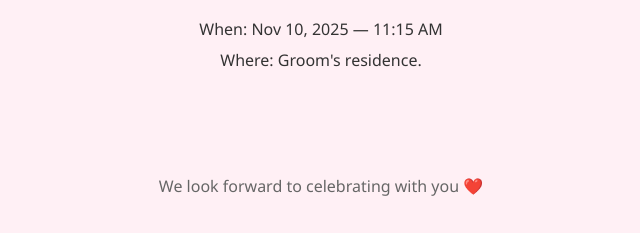
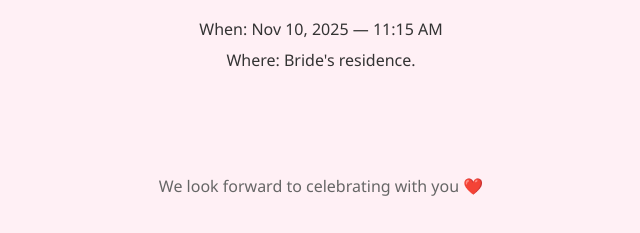
Before and after one commit to jayswel/jayswel_and_anju_wedding, a plain HTML site: page index.html in a window 1280 px wide. Shown: the part 1145-1378 px from the top of the page, 319-959 px from the left. Drawn offline with Linux system fonts and the light colour scheme.

Commit message:
Update index.html

```diff
--- a/index.html
+++ b/index.html
@@ -110,7 +110,7 @@
   <section class="section">
     <h2>💖 When & Where</h2>
     <p style="margin:6px 0">When: Nov 10, 2025 — 11:15 AM</p>
-    <p style="margin:6px 0">Where: Groom's residence.</p>
+    <p style="margin:6px 0">Where: Bride's residence.</p>
   </section>
 </div>
 
```
